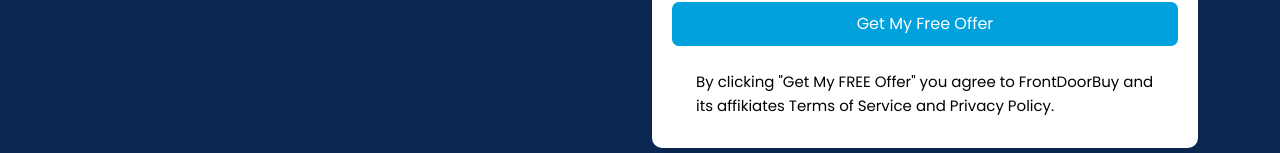
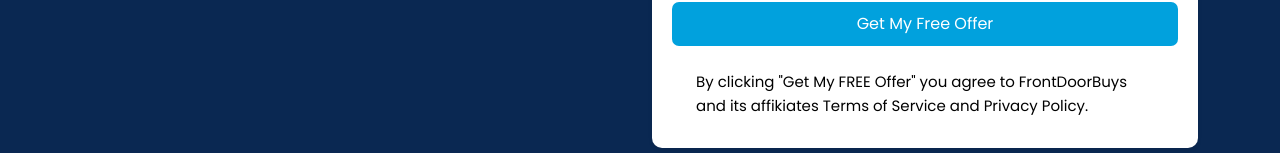
Before and after one commit to DEVELOPERxSAJIB/frontdoorbuys, a React (Vite) app: page / in a window 1280 px wide. Shown: the part 647-800 px from the top of the page. Built offline with nearby package versions, Linux system fonts and the light colour scheme.

Commit message:
s placed to the right place

```diff
--- a/src/pages/Home.jsx
+++ b/src/pages/Home.jsx
@@ -203,7 +203,7 @@
                       <div className="text-start mt-4 px-4">
                         <span>
                           By clicking &quot;Get My FREE Offer&quot; you agree to
-                          FrontDoorBuy and its affikiates Terms of Service and
+                          FrontDoorBuys and its affikiates Terms of Service and
                           Privacy Policy.
                         </span>
                       </div>
```
